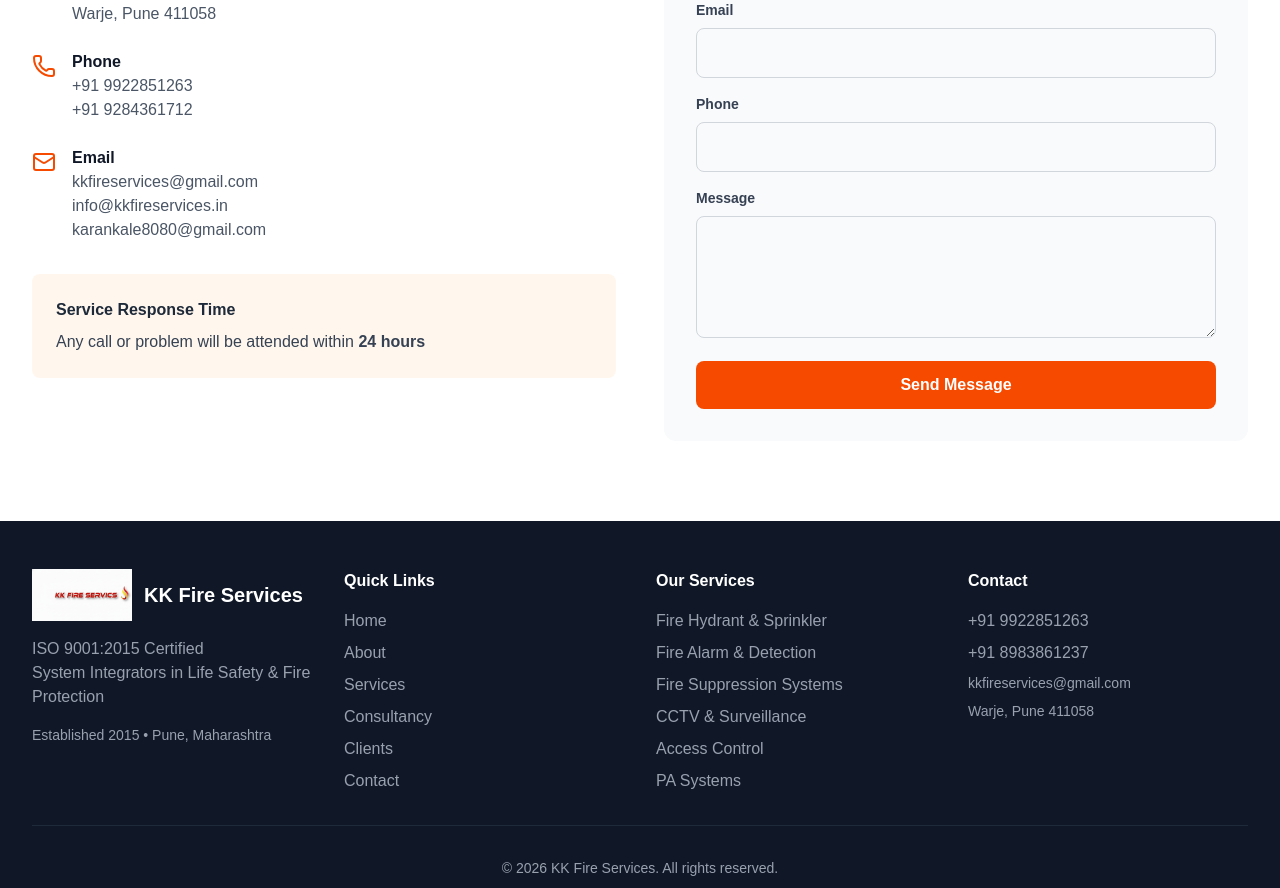
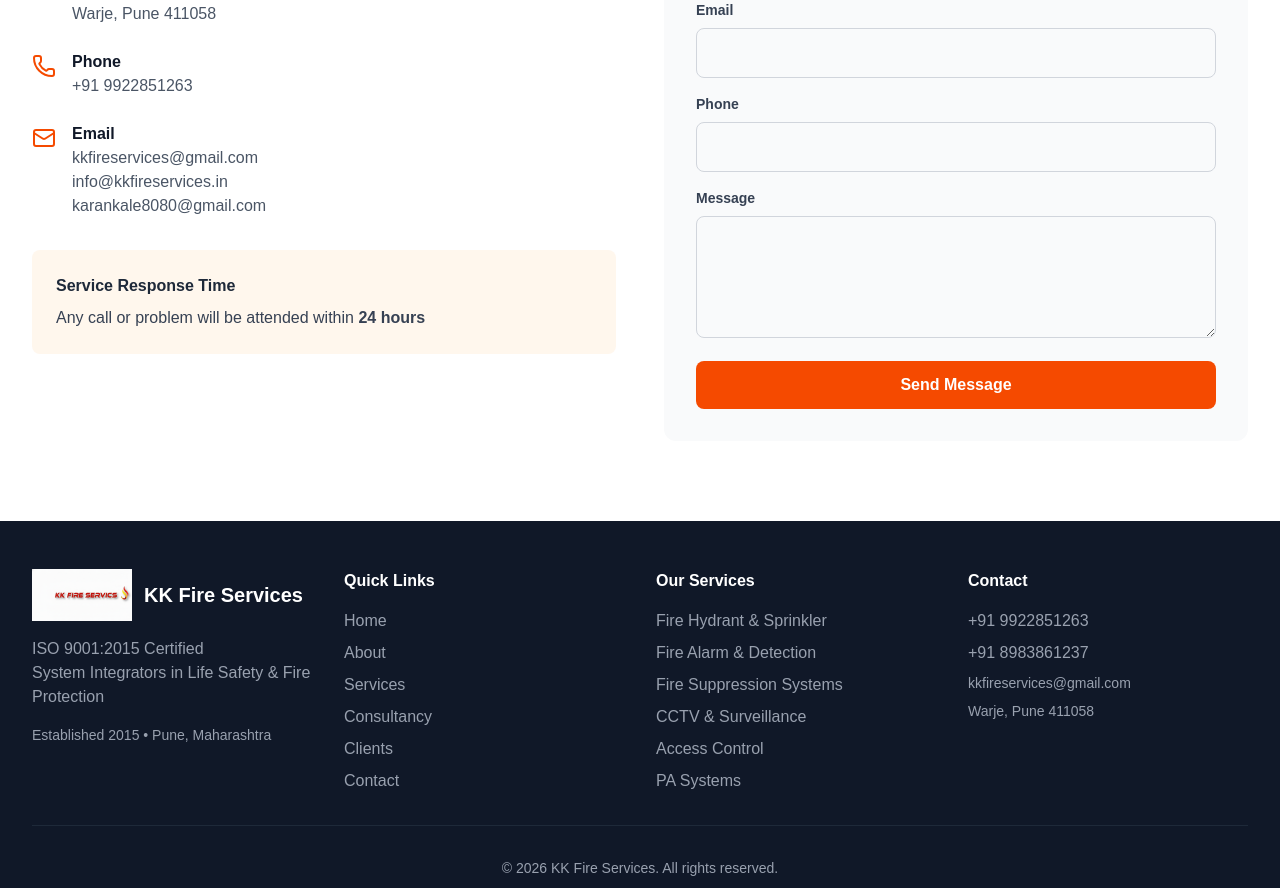
Before and after one commit to do-or-dieorganisation/kk-fire-services, a Next.js app: page / in a window 1280 px wide. Shown: the part 8409-9297 px from the top of the page. Built offline with nearby package versions, Linux system fonts and the light colour scheme.

Commit message:
removed extra number

```diff
--- a/components/Contact.tsx
+++ b/components/Contact.tsx
@@ -64,7 +64,6 @@
                 <div>
                   <p className="font-semibold text-gray-900">Phone</p>
                   <p className="text-gray-600">+91 9922851263</p>
-                  <p className="text-gray-600">+91 9284361712</p>
                 </div>
               </div>
               <div className="flex items-start">
```
